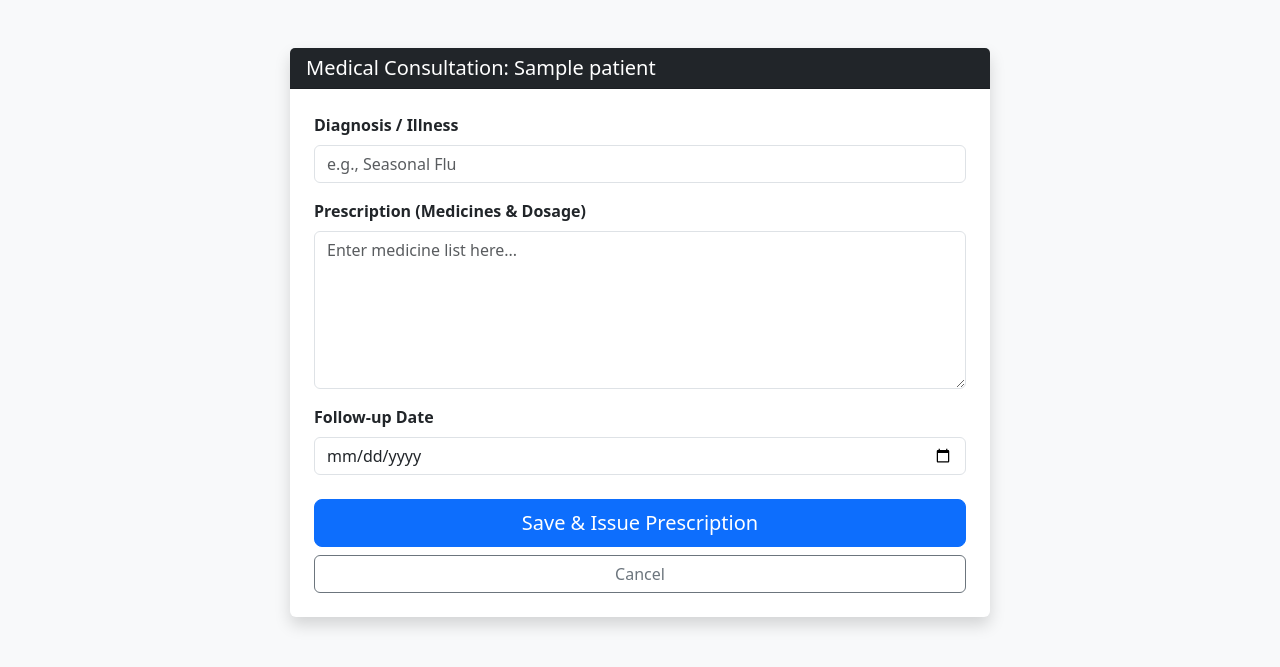
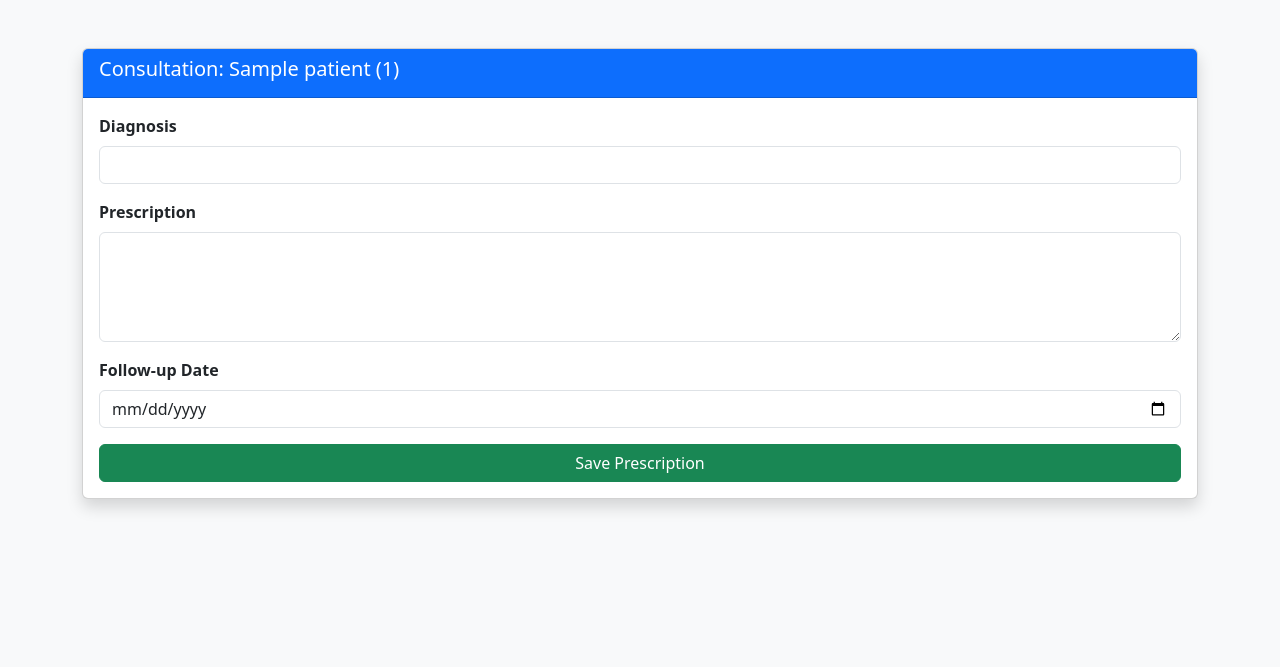
Before and after one commit to Cyn108/HMS_Project, a Python web app: template templates/consultation.html in a window 1280 px wide. Shown: the top 667 px of the page. Run offline with Jinja, Linux system fonts and the light colour scheme; the template is opened without the code that fills it: most values are stand-ins (such as "Sample title", 1, 10 or a date in 2020).

Commit message:
Update consultation form layout and labels

```diff
--- a/templates/consultation.html
+++ b/templates/consultation.html
@@ -1,37 +1,30 @@
 <!DOCTYPE html>
-<html lang="en">
+<html>
 <head>
-    <meta charset="UTF-8">
-    <title>Prescription Entry | NSR-HMS</title>
+    <title>Consultation | NSR-HMS</title>
     <link href="https://cdn.jsdelivr.net/npm/bootstrap@5.3.0/dist/css/bootstrap.min.css" rel="stylesheet">
 </head>
 <body class="bg-light">
-<div class="container py-5">
-    <div class="card shadow border-0 mx-auto" style="max-width: 700px;">
-        <div class="card-header bg-dark text-white">
-            <h5 class="mb-0">Medical Consultation: {{ patient.name }}</h5>
+<div class="container mt-5">
+    <div class="card shadow">
+        <div class="card-header bg-primary text-white">
+            <h5>Consultation: {{ patient.name }} ({{ patient.patient_custom_id }})</h5>
         </div>
-        <div class="card-body p-4">
-            <form method="POST">
+        <div class="card-body">
+            <form action="{{ url_for('consultation', patient_id=patient.id) }}" method="POST">
                 <div class="mb-3">
-                    <label class="form-label fw-bold">Diagnosis / Illness</label>
-                    <input type="text" name="diagnosis" class="form-control" placeholder="e.g., Seasonal Flu" required>
+                    <label class="form-label fw-bold">Diagnosis</label>
+                    <input type="text" name="diagnosis" class="form-control" required>
                 </div>
-
                 <div class="mb-3">
-                    <label class="form-label fw-bold">Prescription (Medicines & Dosage)</label>
-                    <textarea name="notes" class="form-control" rows="6" placeholder="Enter medicine list here..." required></textarea>
+                    <label class="form-label fw-bold">Prescription</label>
+                    <textarea name="notes" class="form-control" rows="4" required></textarea>
                 </div>
-
-                <div class="mb-4">
+                <div class="mb-3">
                     <label class="form-label fw-bold">Follow-up Date</label>
                     <input type="date" name="follow_up" class="form-control">
                 </div>
-
-                <div class="d-grid gap-2">
-                    <button type="submit" class="btn btn-primary btn-lg">Save & Issue Prescription</button>
-                    <a href="{{ url_for('dashboard') }}" class="btn btn-outline-secondary">Cancel</a>
-                </div>
+                <button type="submit" class="btn btn-success w-100">Save Prescription</button>
             </form>
         </div>
     </div>
```
